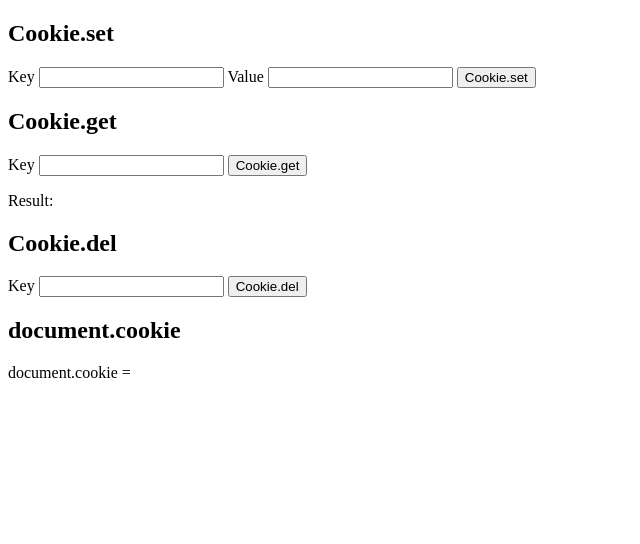
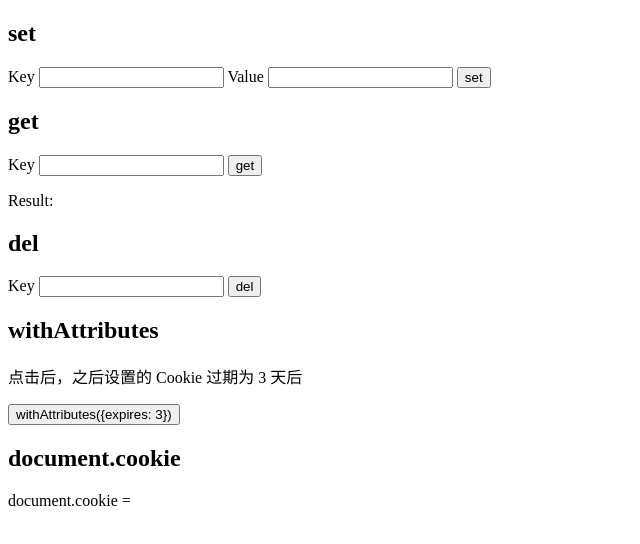
Before and after one commit to haixiangyan/my-js-cookie, a website built with webpack: page public/index.html in a window 1280 px wide. Shown: the whole page, without its empty margins (0-640 px from the left). Built offline with nearby package versions, Linux system fonts and the light colour scheme.

Commit message:
feat: 添加 withAttributes 的 UI

```diff
--- a/public/index.html
+++ b/public/index.html
@@ -7,7 +7,7 @@
 <body>
 
 <div>
-  <h2>Cookie.set</h2>
+  <h2>set</h2>
   <form id="setForm">
     <label for="setKey">
       Key
@@ -18,19 +18,19 @@
       <input id="setValue" type="text">
     </label>
 
-    <button type="submit" id="setCookie">Cookie.set</button>
+    <button type="submit" id="setCookie">set</button>
   </form>
 </div>
 
 <div>
-  <h2>Cookie.get</h2>
+  <h2>get</h2>
   <form id="getForm">
     <label for="getKey">
       Key
       <input id="getKey" type="text">
     </label>
 
-    <button type="submit" id="getCookie">Cookie.get</button>
+    <button type="submit" id="getCookie">get</button>
   </form>
 
   <p>
@@ -40,15 +40,21 @@
 </div>
 
 <div>
-  <h2>Cookie.del</h2>
+  <h2>del</h2>
   <form id="delForm">
     <label for="getKey">
       Key
       <input id="delKey" type="text">
     </label>
 
-    <button type="submit" id="delCookie">Cookie.del</button>
+    <button type="submit" id="delCookie">del</button>
   </form>
+</div>
+
+<div>
+  <h2>withAttributes</h2>
+  <p>点击后，之后设置的 Cookie 过期为 3 天后</p>
+  <button type="button" id="withAttributes">withAttributes({expires: 3})</button>
 </div>
 
 <div>
--- a/src/index.ts
+++ b/src/index.ts
@@ -11,6 +11,8 @@ const $getKey = document.querySelector<HTMLInputElement>('#getKey')
 const $getValue = document.querySelector<HTMLParagraphElement>('#getValue')
 
 const $delKey = document.querySelector<HTMLInputElement>('#delKey')
+
+const $withAttributes = document.querySelector<HTMLButtonElement>('#withAttributes')
 
 const $cookie = document.querySelector('#cookie')
 
@@ -45,4 +47,8 @@ $delForm.onsubmit = (e) => {
   $cookie.textContent = document.cookie
 }
 
+$withAttributes.onclick = () => {
+  Cookies.withAttributes({expires: 3})
+}
+
 $cookie.textContent = document.cookie
--- a/src/lib/index.ts
+++ b/src/lib/index.ts
@@ -4,7 +4,15 @@
 import {defaultAttributes, defaultConverter, TWENTY_FOUR_HOURS} from './constants'
 import {Attributes, Converter} from './types'
 
-function init(initConverter: Converter, initAttributes: Attributes) {
+interface Cookie {
+  get: (key: string) => string | null
+  set: (key: string, value: string) => void
+  del: (key: string) => void
+  withConverter: (converter: Converter) => Cookie
+  withAttributes: (attributes: Partial<Attributes>) => Cookie
+}
+
+function init(initConverter: Converter, initAttributes: Attributes): Cookie {
   function get(key: string): string | null {
     if (typeof document === 'undefined') return null
 
@@ -29,7 +37,7 @@ function init(initConverter: Converter, initAttributes: Attributes) {
   /**
    * 设置 Cookie key-val 对
    */
-  function set(key: string, value: string, attributes = initAttributes): string | null {
+  function set(key: string, value: string, attributes = initAttributes) {
     if (typeof document === 'undefined') return null
 
     attributes = {...initAttributes, ...attributes}
```
